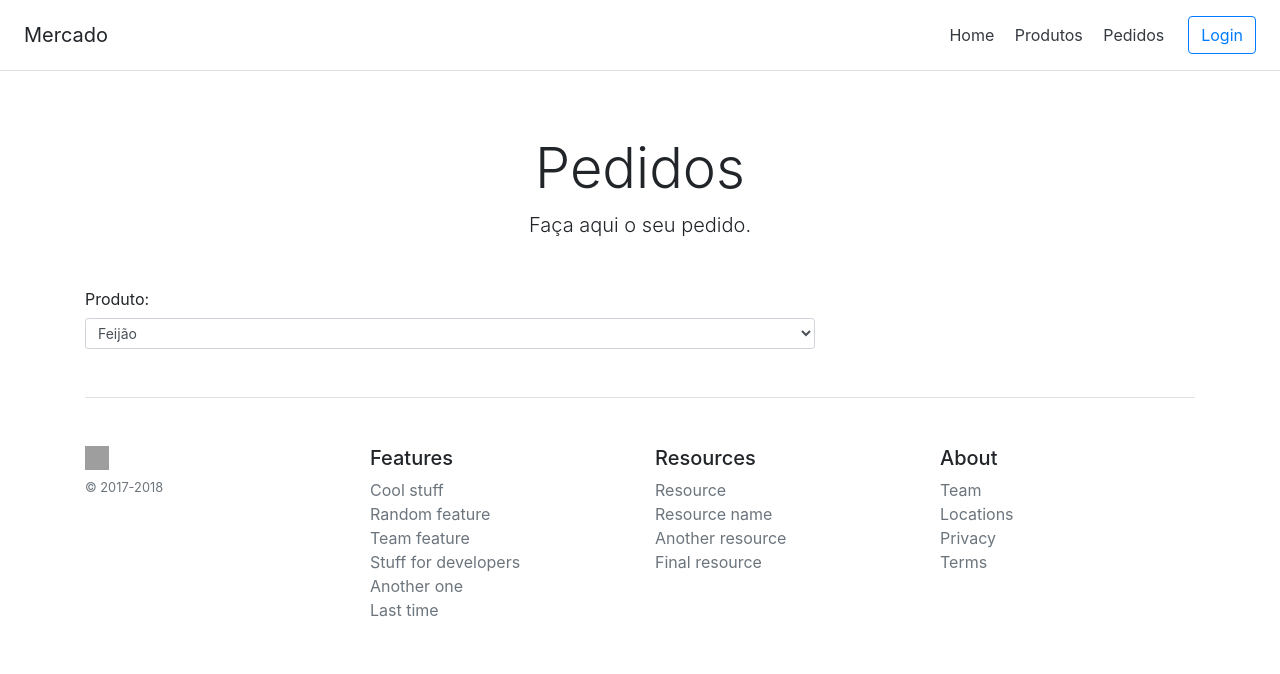
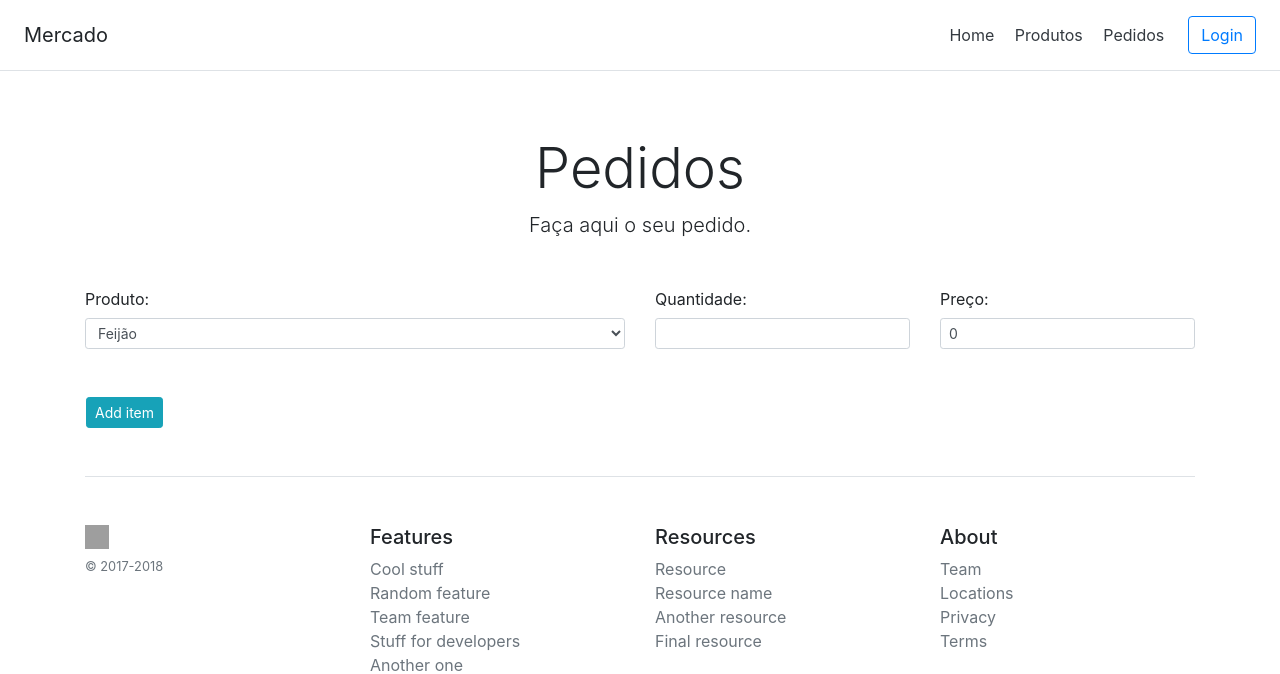
Before and after one commit to guilehm/Mercado, a Django app: page /pedidos/ in a window 1280 px wide. Shown: the top 674 px of the page. Run offline with Django 3.2, Linux system fonts and the light colour scheme; data comes from the database, SQL or seed files in the repository; both versions use the stored data as it was after the commit; some libraries are stand-ins or nearby versions; grey boxes are pictures that could not be loaded.

Commit message:
Order layout changed

```diff
--- a/core/templates/core/pedidos.html
+++ b/core/templates/core/pedidos.html
@@ -10,7 +10,7 @@
 
     <div class="container">
         <div class="row">
-            <div class="col-8">
+            <div class="col-12 col-md-6">
                 <label for="produtoSelect" class="col-sm-2 col-form-label pl-0">Produto: </label>
                 <select class="form-control form-control-sm" id="produtoSelect">
                 {% for produto in produtos %}
@@ -18,6 +18,15 @@
                 {% endfor %}
                 </select>
             </div>
+            <div class="col-6 col-md-3">
+                <label for="id_product-0-quantity" class="col-sm-2 col-form-label pl-0">Quantidade: </label>
+                <input class=" form-control form-control-sm" id="id_product-0-quantity" min="1" name="id_product-0-quantity" type="number">
+            </div>
+            <div class="col-6 col-md-3 mb-5">
+                <label for="id_product-0-price_sale" class="col-sm-2 col-form-label pl-0">Preço: </label>
+                <input class=" form-control form-control-sm" id="id_product-0-price_sale" name="product-0-price_sale" step="0.1" type="number" value="0" min="0.01">
+            </div>
+            <a href="#" class="btn btn-sm btn-info ml-3 mt-0">Add item</a>
         </div>
     </div>
 
```
Also changed, not shown: db.sqlite3.
